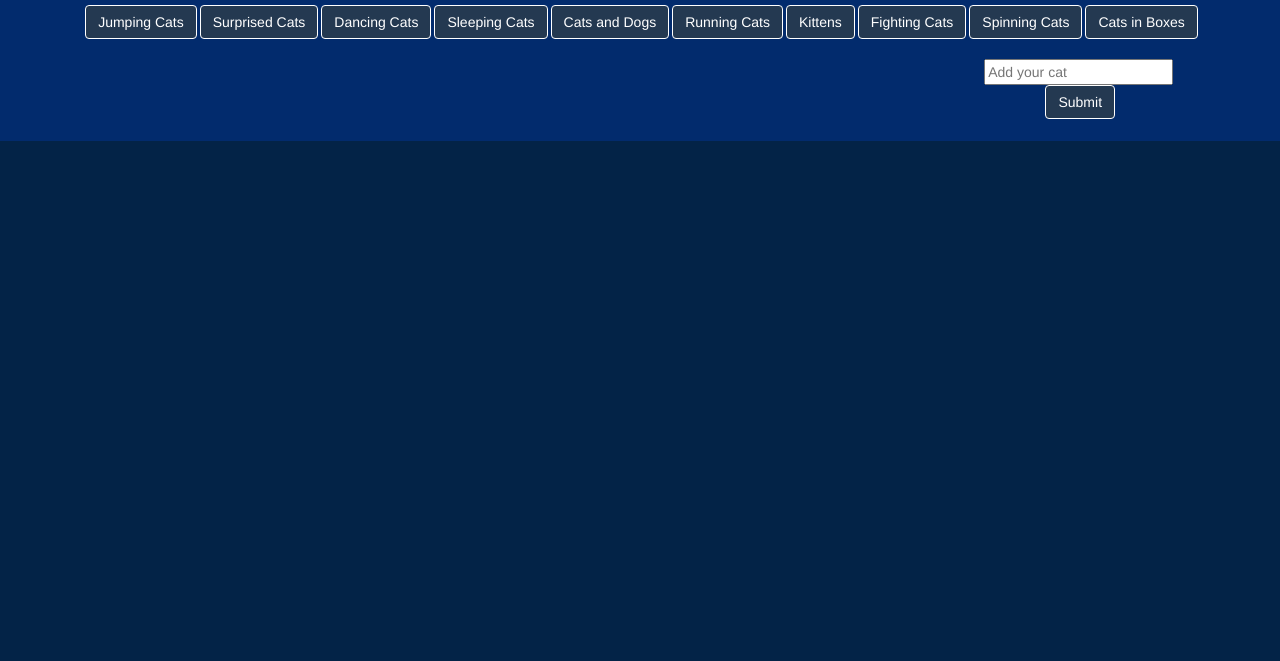
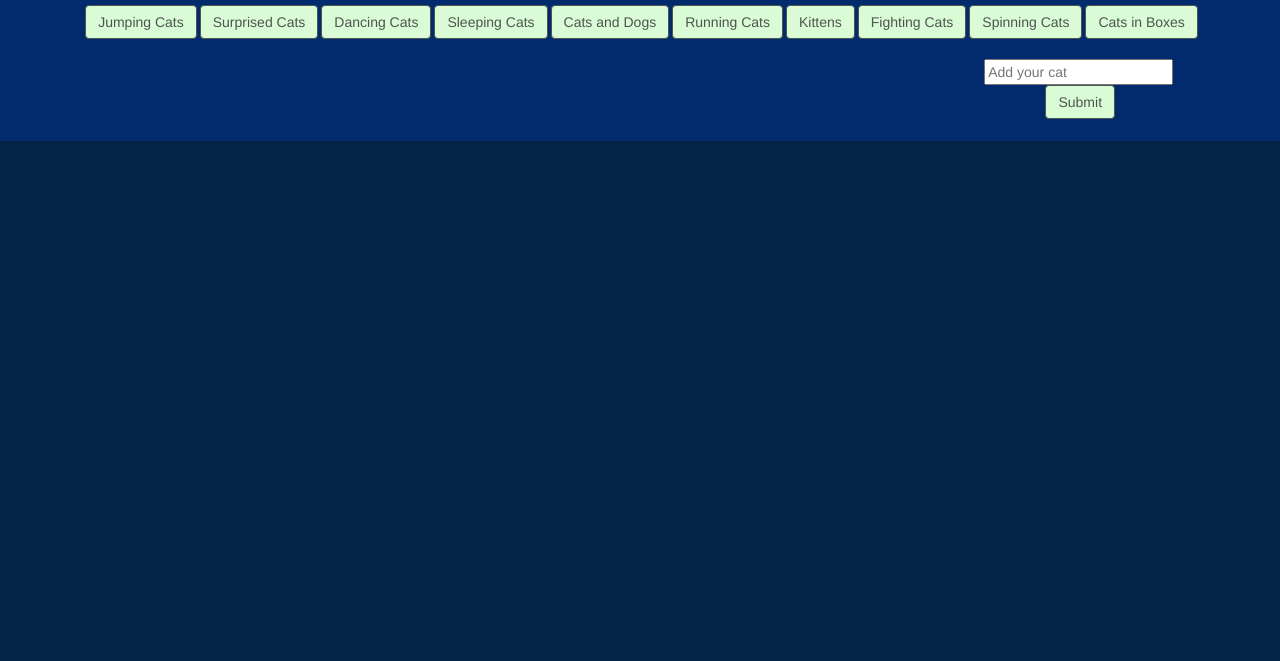
Before and after one commit to dennisclemente/GifCats, a plain HTML site: page index.html in a window 1280 px wide. Shown: the part 139-800 px from the top of the page. Drawn offline with nearby package versions, Linux system fonts and the light colour scheme.

Commit message:
Changed button colors

```diff
--- a/style.css
+++ b/style.css
@@ -45,9 +45,6 @@ body {
 	font-family: 'Arimo', sans serif;
 	padding-top:16px;
 }
-.form {
-	color: yellow;
-}
 
 #buttonArea{
 	margin-top:10px;
@@ -55,9 +52,9 @@ body {
 
 .btn {
 	border: 1px solid;
-	background: #243951;
+	background: #d9fcd6;
 	margin-left: 3px;
-	color: #FFF;
+	color: #4f544f;
 }
 
 #gifArea {
```
